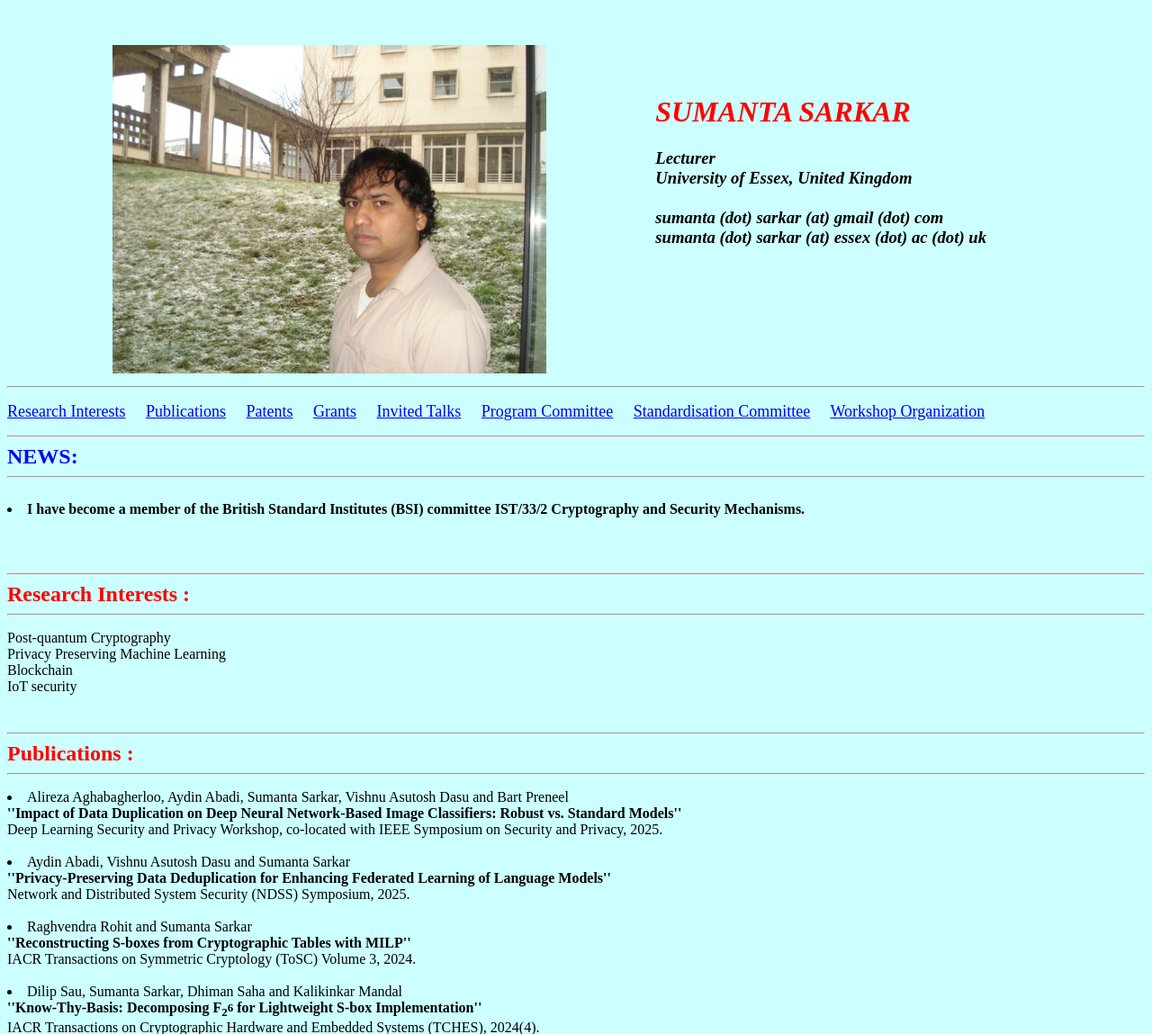
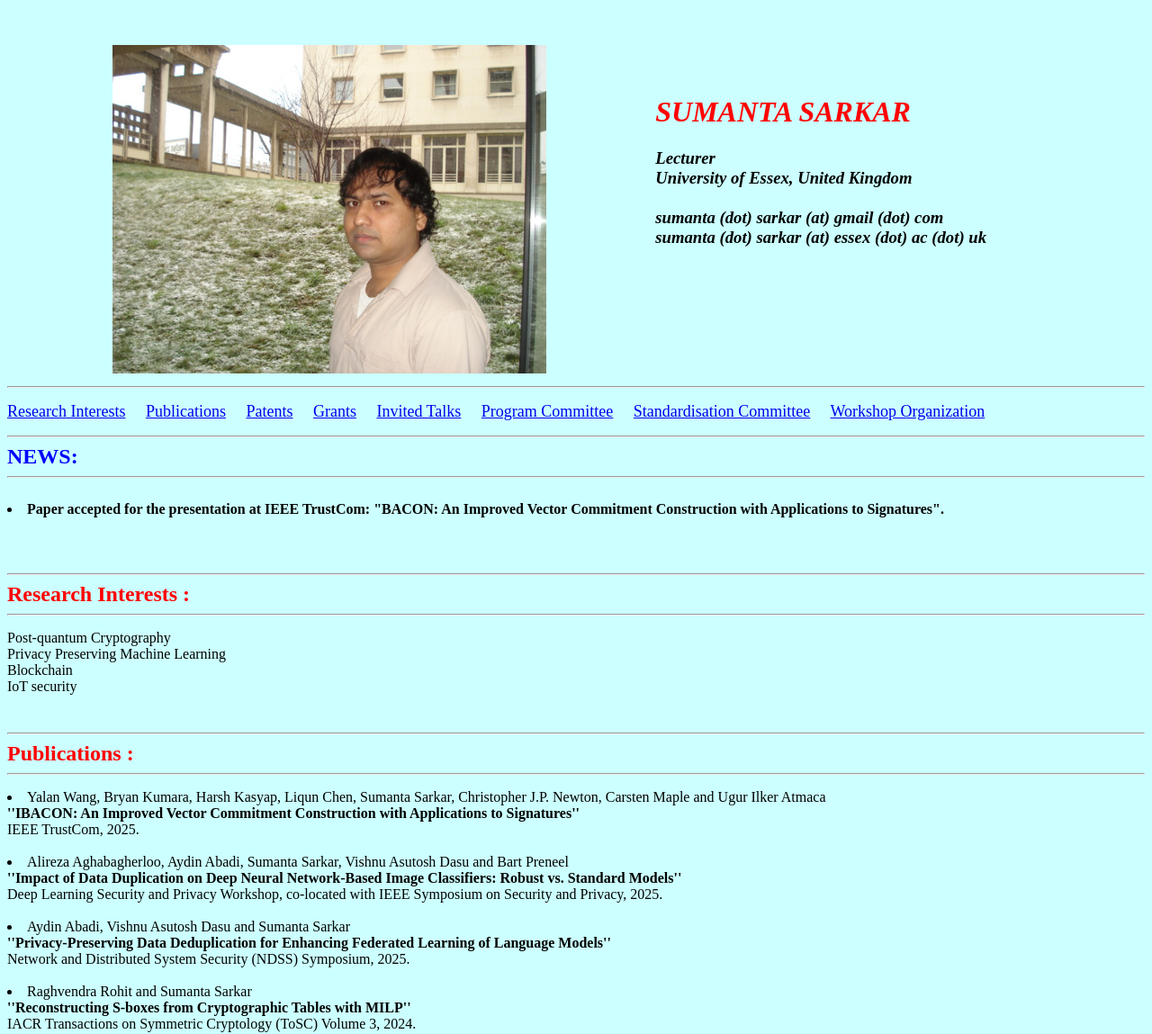
Before and after one commit to sumantasarkar/sumantasarkar.github.io, a plain HTML site: page index.html in a window 1280 px wide. Shown: the top 1149 px of the page at 90% size. Drawn offline with Linux system fonts and the light colour scheme.

Commit message:
IEEE TrustCom added

```diff
--- a/index.html
+++ b/index.html
@@ -129,7 +129,7 @@ the <a href="http://cpsc.ucalgary.ca" target="/b" > Department of Computer Scien
 
   <li>
 
-     <b> I have become a member of the British Standard Institutes (BSI) committee IST/33/2 Cryptography and Security Mechanisms. </b> <br> <br>
+     <b> Paper accepted for the presentation at IEEE TrustCom: "BACON: An Improved Vector Commitment Construction with Applications to Signatures". </b> <br> <br>
 
 <br>
 <br>
@@ -184,6 +184,19 @@ manuscript, 2013.<br><br>
 --->
 <p>
 <!-- <b>Journal</b><br><br> -->
+
+
+
+<li>
+Yalan Wang, Bryan Kumara, Harsh Kasyap, Liqun Chen, Sumanta Sarkar, Christopher J.P. Newton, Carsten Maple and Ugur Ilker Atmaca
+ <br>
+<b>''IBACON: An Improved Vector Commitment Construction with Applications to Signatures''
+  </b>
+  <br>
+  IEEE TrustCom, 2025.
+<br>
+<br>
+
 
 
 <li>
```
